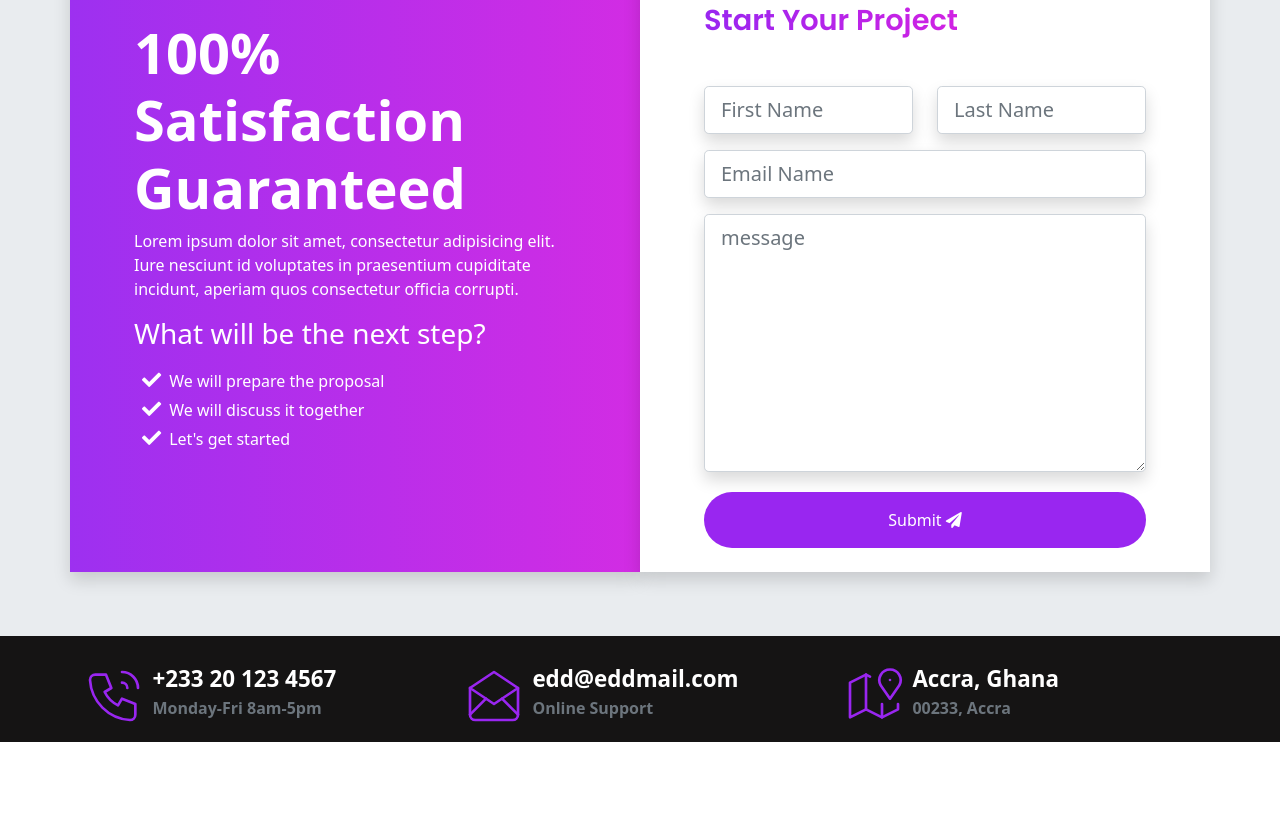
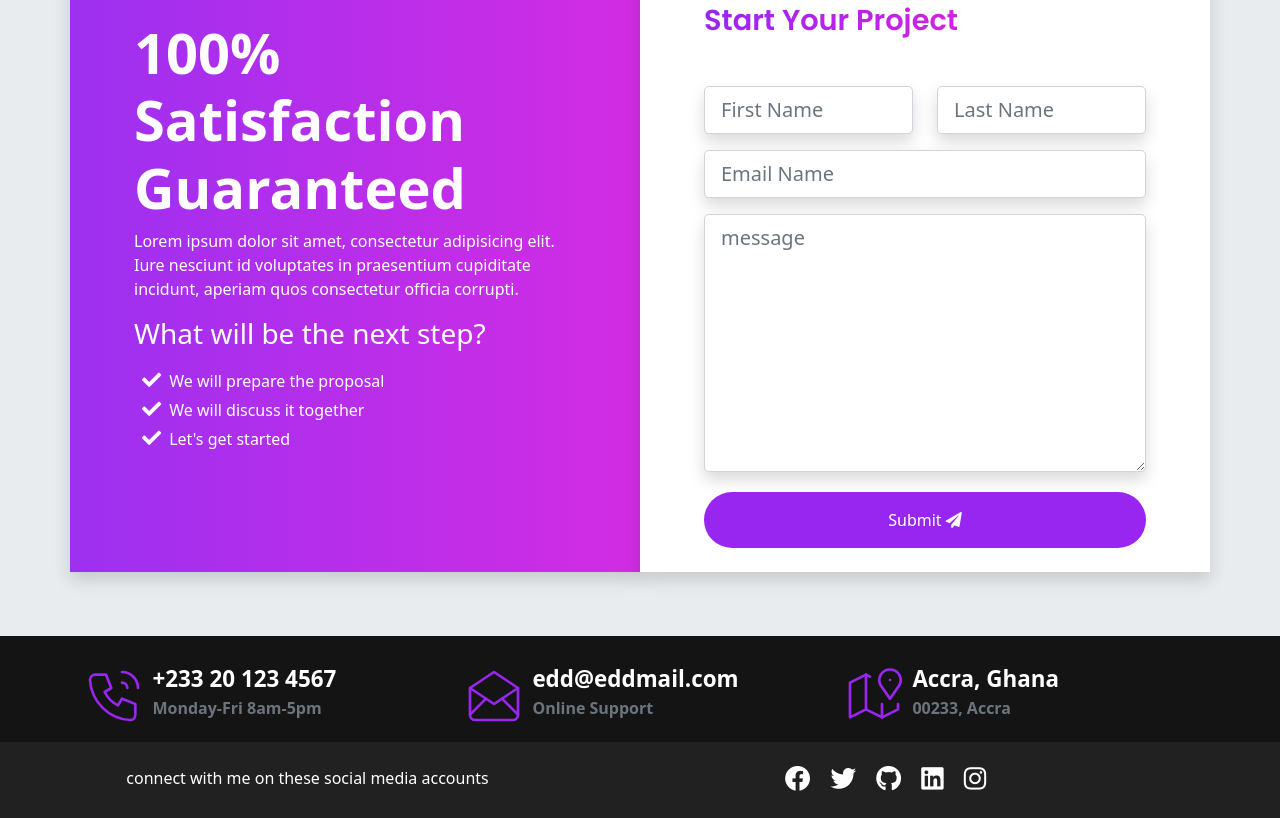
Before and after one commit to eddieash0007/bs5_sass, a website: page index.html in a window 1280 px wide. Shown: the part 6714-7532 px from the top of the page. Before the commit the page ends 7456 px from the top, so only its background shows below. Drawn offline with nearby package versions, Linux system fonts and the light colour scheme.

Commit message:
footer socials complete

```diff
--- a/index.html
+++ b/index.html
@@ -703,6 +703,26 @@
       </div>
     </div>
   </div>
+
+  <!-- Social section -->
+
+  <div class="footer-sm" style="background-color: #212121;">
+    <div class="container">
+      <div class="row py-4 text-center text-white">
+        <div class="col-lg-5 col-md-6 mb-4 mb-md-0 ">
+          connect with me on these social media accounts
+        </div>
+        <div class="col-lg-7 col-md-6">
+          <a href="#"><i class="fab fa-facebook"></i></a>
+          <a href="#"><i class="fab fa-twitter"></i></a>
+          <a href="#"><i class="fab fa-github"></i></a>
+          <a href="#"><i class="fab fa-linkedin"></i></a>
+          <a href="#"><i class="fab fa-instagram"></i></a>
+        </div>
+      </div>
+    </div>
+
+  </div>
 </footer>
 
 <script src="https://cdn.jsdelivr.net/npm/bootstrap@5.1.3/dist/js/bootstrap.bundle.min.js" integrity="sha384-ka7Sk0Gln4gmtz2MlQnikT1wXgYsOg+OMhuP+IlRH9sENBO0LRn5q+8nbTov4+1p" crossorigin="anonymous"></script>
--- a/scss/sections/_footer.scss
+++ b/scss/sections/_footer.scss
@@ -46,3 +46,19 @@
         }
     }
 }
+
+// Social media content styling
+.footer-sm{
+    a{
+        color:white;
+
+        i{
+            font-size: 1rem;
+            margin-left:1rem;
+
+            @include media-breakpoint-up(sm) {
+                font-size: 1.6rem;
+            }
+        }
+    }
+}
```
Also changed, not shown: assets/css/style.css, 1 other file.
